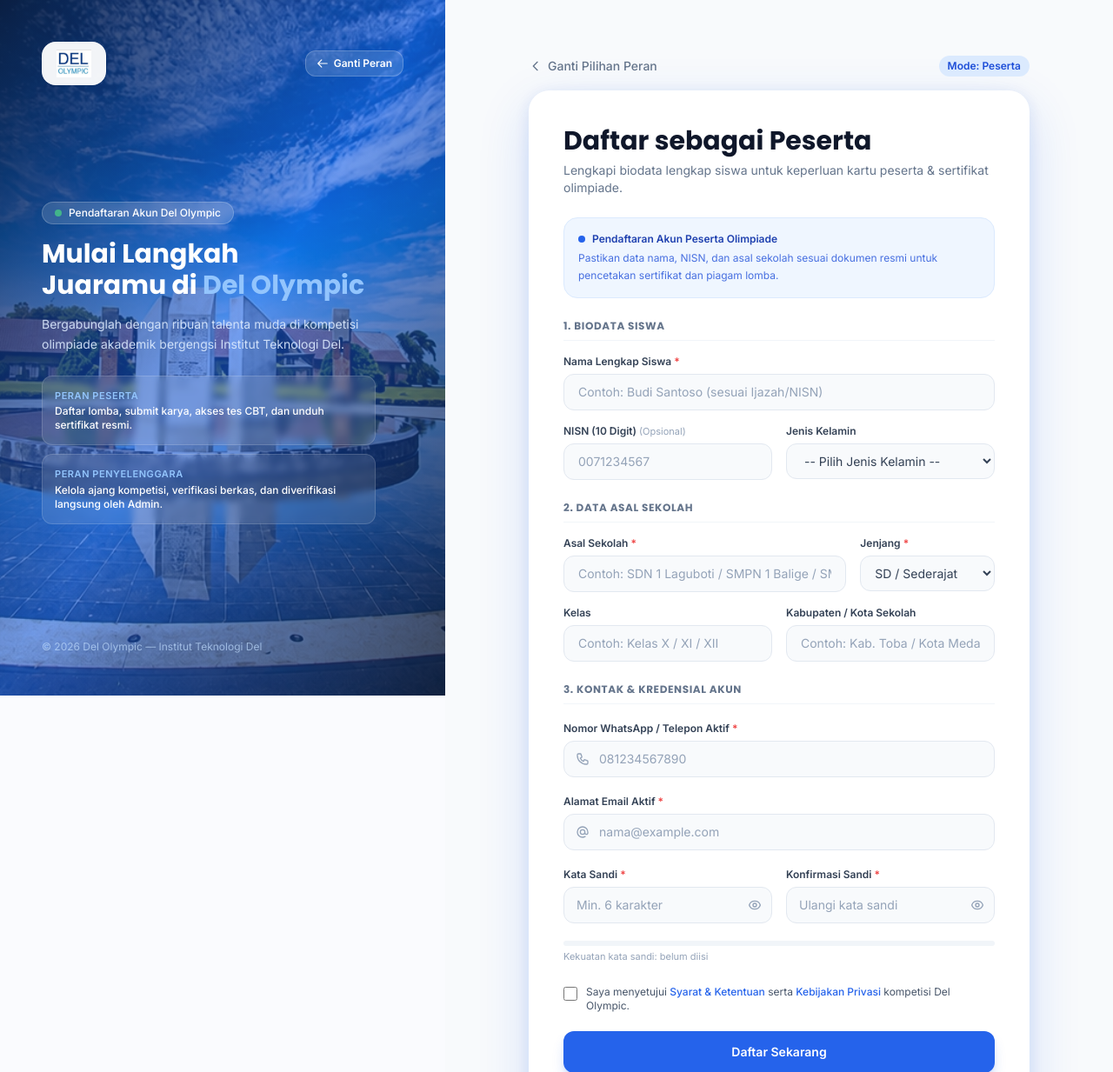
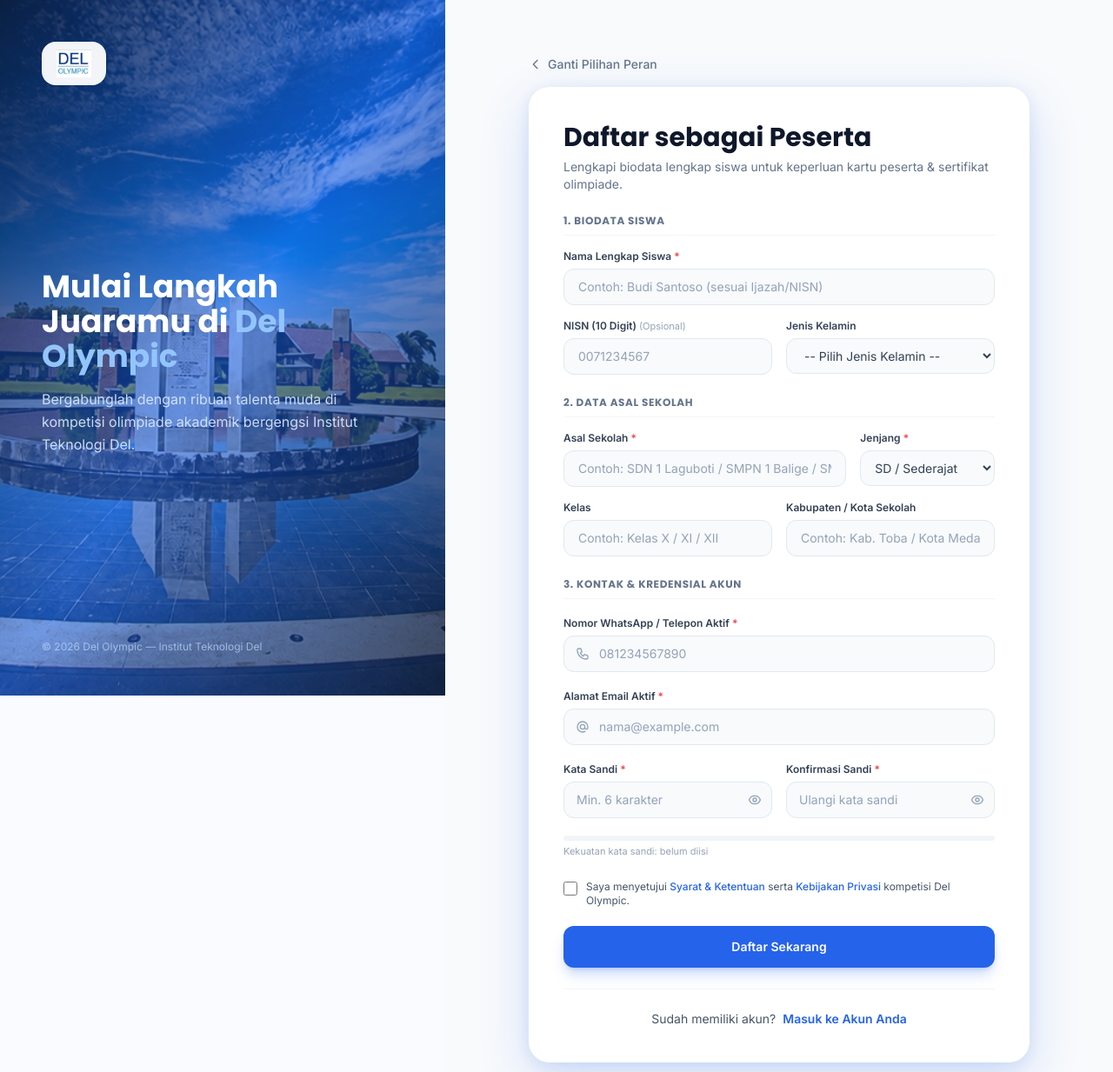
Before and after one commit to keziavania/DelOlympic, a Laravel app: page /daftar?role=peserta in a window 1280 px wide. Shown: the top 1233 px of the page at 87% size. Run offline with Laravel 12, Linux system fonts and the light colour scheme; parts of the project's set-up code (start-up, migrations or seed data) failed here and were passed over; some libraries are stand-ins or nearby versions.

Commit message:
memperbaiki

```diff
--- a/resources/views/auth/register.blade.php
+++ b/resources/views/auth/register.blade.php
@@ -262,51 +262,25 @@
                 {{-- Overlay gelap --}}
                 <div class="absolute inset-0 bg-gradient-to-br from-[#0b1c3d]/90 via-[#1660eb]/60 to-[#0b1c3d]/80 pointer-events-none"></div>
 
-                {{-- Baris atas: Logo & Tombol Ganti Peran --}}
-                <div class="relative z-10 flex items-center justify-between">
+                {{-- Baris atas: Logo --}}
+                <div class="relative z-10 flex items-center">
                     <a href="{{ url('/') }}" class="inline-flex items-center gap-3 bg-white/95 backdrop-blur-md px-4 py-2 rounded-2xl shadow-sm border border-white/60 group hover:bg-white transition-all transform hover:scale-105">
                         <img src="{{ asset('images/logo.png') }}"
                              alt="Logo Del Olympic"
                              class="h-8 w-auto object-contain">
                     </a>
-
-                    <button type="button"
-                            onclick="showRoleSelection()"
-                            class="inline-flex items-center gap-1.5 px-3 py-1.5 rounded-xl bg-white/15 hover:bg-white/25 text-white text-xs font-semibold border border-white/20 transition cursor-pointer">
-                        <svg class="w-3.5 h-3.5" fill="none" stroke="currentColor" viewBox="0 0 24 24">
-                            <path stroke-linecap="round" stroke-linejoin="round" stroke-width="2" d="M10 19l-7-7m0 0l7-7m-7 7h18"/>
-                        </svg>
-                        <span>Ganti Peran</span>
-                    </button>
                 </div>
 
-                {{-- Teks tengah (Proporsional & Selalu Tampak) --}}
+                {{-- Teks tengah (Hanya Judul dan Deskripsi Sesuai Permintaan) --}}
                 <div class="relative z-10 space-y-4 my-auto py-6">
-                    <div class="inline-flex items-center gap-2 bg-white/15 backdrop-blur-sm border border-white/20 rounded-full px-3.5 py-1 text-xs font-medium">
-                        <span class="w-2 h-2 bg-green-400 rounded-full animate-pulse"></span>
-                        Pendaftaran Akun Del Olympic
-                    </div>
-
-                    <h1 class="text-2xl xl:text-3xl font-bold font-display leading-tight">
+                    <h1 class="text-3xl xl:text-4xl font-bold font-display leading-tight">
                         Mulai Langkah<br>
                         Juaramu di <span class="text-blue-300">Del Olympic</span>
                     </h1>
 
-                    <p class="text-blue-100/90 text-sm leading-relaxed max-w-sm">
+                    <p class="text-blue-100/90 text-base leading-relaxed max-w-sm">
                         Bergabunglah dengan ribuan talenta muda di kompetisi olimpiade akademik bergengsi Institut Teknologi Del.
                     </p>
-
-                    {{-- Panduan Role Singkat --}}
-                    <div class="space-y-2.5 pt-2 max-w-sm">
-                        <div class="bg-white/10 backdrop-blur-sm rounded-xl p-3.5 border border-white/15">
-                            <div class="text-blue-300 text-[11px] font-semibold uppercase tracking-wider">Peran Peserta</div>
-                            <div class="text-white text-xs font-medium mt-0.5">Daftar lomba, submit karya, akses tes CBT, dan unduh sertifikat resmi.</div>
-                        </div>
-                        <div class="bg-white/10 backdrop-blur-sm rounded-xl p-3.5 border border-white/15">
-                            <div class="text-blue-300 text-[11px] font-semibold uppercase tracking-wider">Peran Penyelenggara</div>
-                            <div class="text-white text-xs font-medium mt-0.5">Kelola ajang kompetisi, verifikasi berkas, dan diverifikasi langsung oleh Admin.</div>
-                        </div>
-                    </div>
                 </div>
 
                 {{-- Footer kiri --}}
@@ -321,7 +295,7 @@
             <div class="w-full max-w-xl animate-fade-in-up pt-10 sm:pt-4">
 
                 {{-- Tombol ganti peran di mobile/header card --}}
-                <div class="mb-4 flex items-center justify-between">
+                <div class="mb-4 flex items-center">
                     <button type="button"
                             onclick="showRoleSelection()"
                             class="inline-flex items-center gap-1.5 text-xs sm:text-sm font-medium text-slate-500 hover:text-blue-600 transition group cursor-pointer">
@@ -330,9 +304,6 @@
                         </svg>
                         <span>Ganti Pilihan Peran</span>
                     </button>
-                    <span id="role-badge-top" class="text-xs font-semibold px-2.5 py-1 rounded-full bg-blue-100 text-blue-700">
-                        {{ $activeRole === 'penyelenggara' ? 'Mode: Penyelenggara' : 'Mode: Peserta' }}
-                    </span>
                 </div>
 
                 {{-- Card Pendaftaran --}}
@@ -345,27 +316,6 @@
                         </h2>
                         <p id="form-subtitle" class="text-slate-500 text-sm mt-1.5">
                             {{ $activeRole === 'penyelenggara' ? 'Lengkapi data lembaga & penanggung jawab untuk verifikasi admin.' : 'Lengkapi biodata lengkap siswa untuk keperluan kartu peserta & sertifikat olimpiade.' }}
-                        </p>
-                    </div>
-
-                    {{-- Informasi Role Yang Dipilih --}}
-                    <div id="role-info-peserta" class="{{ $activeRole === 'peserta' ? 'block' : 'hidden' }} mb-6 p-4 bg-blue-50 border border-blue-100 rounded-2xl text-xs text-blue-800">
-                        <div class="flex items-center gap-2 font-semibold">
-                            <span class="w-2 h-2 rounded-full bg-blue-600"></span>
-                            <span>Pendaftaran Akun Peserta Olimpiade</span>
-                        </div>
-                        <p class="mt-1 text-blue-700/80 leading-relaxed">
-                            Pastikan data nama, NISN, dan asal sekolah sesuai dokumen resmi untuk pencetakan sertifikat dan piagam lomba.
-                        </p>
-                    </div>
-
-                    <div id="role-info-penyelenggara" class="{{ $activeRole === 'penyelenggara' ? 'block' : 'hidden' }} mb-6 p-4 bg-indigo-50 border border-indigo-100 rounded-2xl text-xs text-indigo-800">
-                        <div class="flex items-center gap-2 font-semibold">
-                            <span class="w-2 h-2 rounded-full bg-indigo-600"></span>
-                            <span>Pendaftaran Penyelenggara (Verifikasi Admin)</span>
-                        </div>
-                        <p class="mt-1 text-indigo-700/80 leading-relaxed">
-                            Data instansi yang Anda isi akan diperiksa secara resmi oleh tim Admin Del Olympic sebelum izin publikasi lomba diaktifkan.
                         </p>
                     </div>
 
@@ -866,27 +816,17 @@
         function setRoleForm(role) {
             document.getElementById('input-role').value = role;
 
-            const formTitle         = document.getElementById('form-title');
-            const formSubtitle      = document.getElementById('form-subtitle');
-            const roleBadge         = document.getElementById('role-badge-top');
-            const infoPeserta       = document.getElementById('role-info-peserta');
-            const infoPenyelenggara = document.getElementById('role-info-penyelenggara');
-            const fieldsPeserta     = document.getElementById('fields-peserta');
+            const formTitle           = document.getElementById('form-title');
+            const formSubtitle        = document.getElementById('form-subtitle');
+            const fieldsPeserta       = document.getElementById('fields-peserta');
             const fieldsPenyelenggara = document.getElementById('fields-penyelenggara');
-            const labelEmail        = document.getElementById('label-email');
-            const namePesertaInput  = document.getElementById('name_peserta');
-            const nameOrgInput      = document.getElementById('name_penyelenggara');
+            const labelEmail          = document.getElementById('label-email');
+            const namePesertaInput    = document.getElementById('name_peserta');
+            const nameOrgInput        = document.getElementById('name_penyelenggara');
 
             if (role === 'penyelenggara') {
                 if (formTitle) formTitle.textContent = 'Daftar sebagai Penyelenggara';
                 if (formSubtitle) formSubtitle.textContent = 'Lengkapi data lembaga & penanggung jawab untuk verifikasi admin.';
-                if (roleBadge) {
-                    roleBadge.textContent = 'Mode: Penyelenggara';
-                    roleBadge.className = 'text-xs font-semibold px-2.5 py-1 rounded-full bg-indigo-100 text-indigo-700';
-                }
-
-                infoPenyelenggara.classList.remove('hidden');
-                infoPeserta.classList.add('hidden');
 
                 fieldsPenyelenggara.classList.remove('hidden');
                 fieldsPeserta.classList.add('hidden');
@@ -901,13 +841,6 @@
             } else {
                 if (formTitle) formTitle.textContent = 'Daftar sebagai Peserta';
                 if (formSubtitle) formSubtitle.textContent = 'Lengkapi biodata lengkap siswa untuk keperluan kartu peserta & sertifikat olimpiade.';
-                if (roleBadge) {
-                    roleBadge.textContent = 'Mode: Peserta';
-                    roleBadge.className = 'text-xs font-semibold px-2.5 py-1 rounded-full bg-blue-100 text-blue-700';
-                }
-
-                infoPeserta.classList.remove('hidden');
-                infoPenyelenggara.classList.add('hidden');
 
                 fieldsPeserta.classList.remove('hidden');
                 fieldsPenyelenggara.classList.add('hidden');
```
